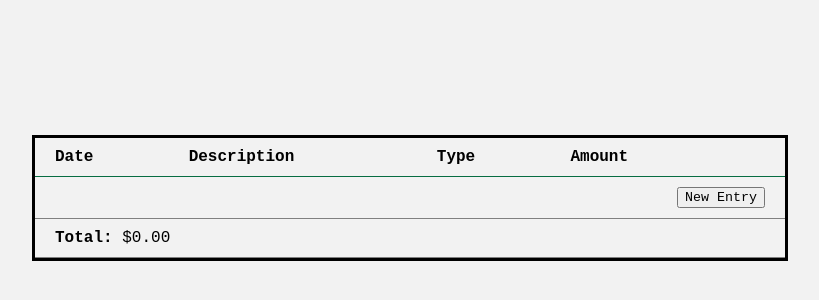
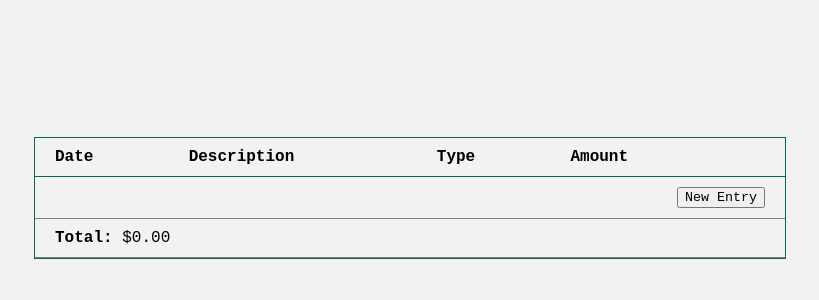
Before and after one commit to mehdigudy/BudgeTracker, a plain HTML site: page index.html in a window 1280 px wide. Shown: the part 202-502 px from the top of the page, without its empty margins (230-1049 px from the left). Drawn offline with Linux system fonts and the light colour scheme.

Commit message:
change border color on #app

```diff
--- a/style.css
+++ b/style.css
@@ -10,10 +10,9 @@ body {
 #app {
   display: flex;
 
-  border: 3px solid black;
+  border: 1px solid rgb(7, 109, 66);
   align-items: center;
   justify-content: center;
-
 }
 .budget-tracker {
   width: 750px;
```
